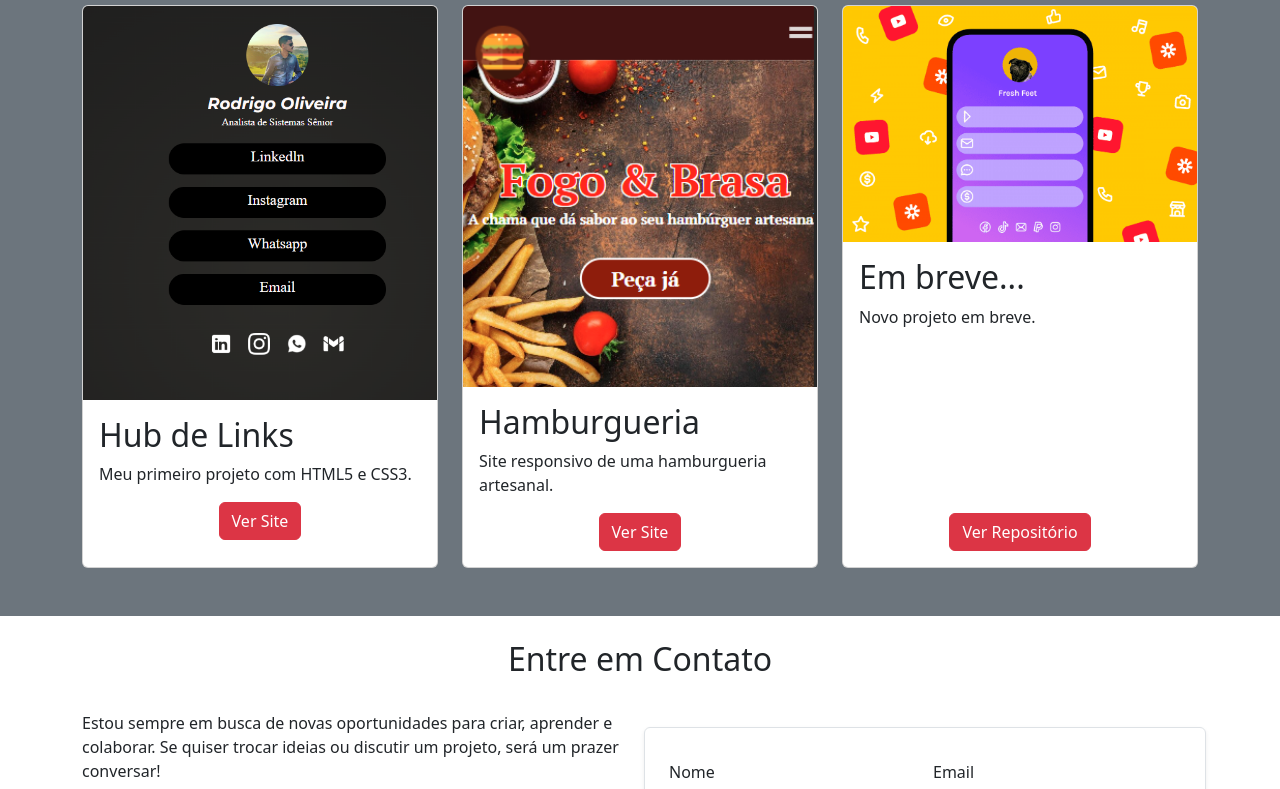
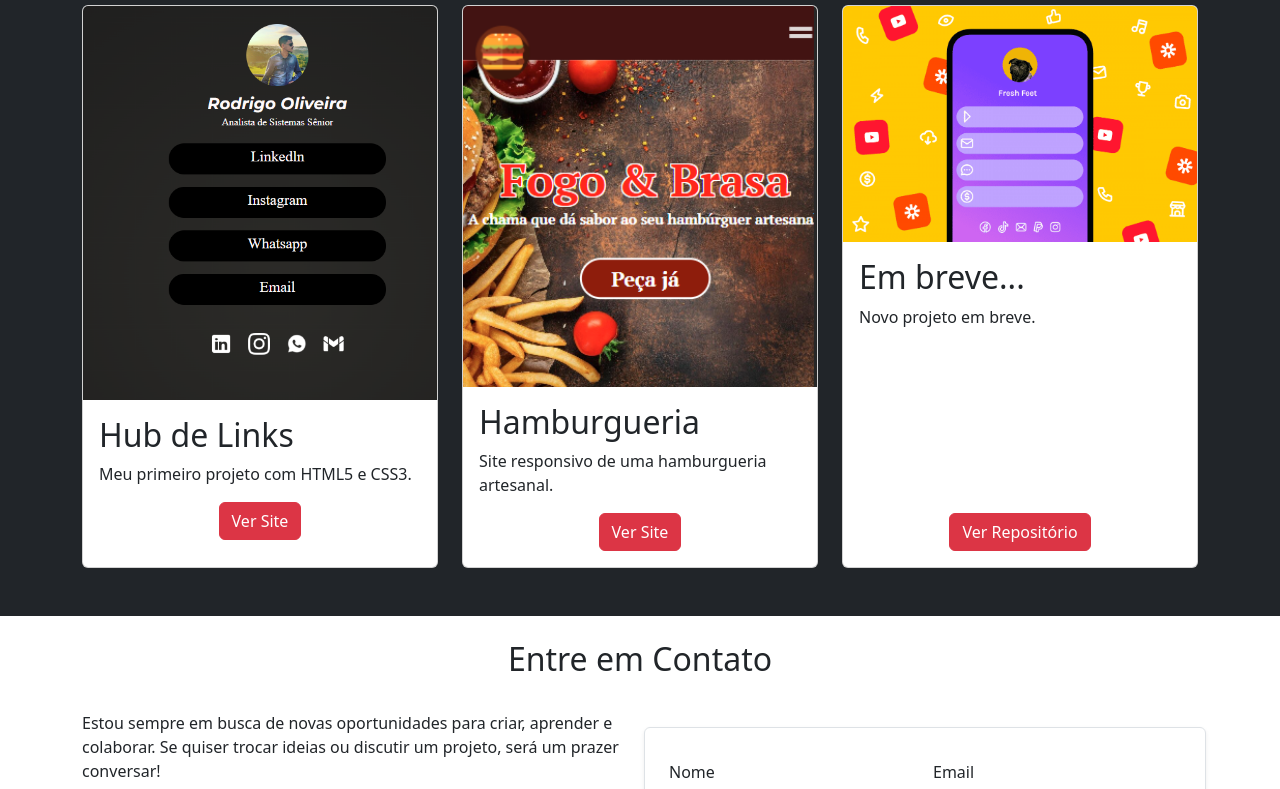
Before and after one commit to lucasoliveira0309/Portf-lio, a plain HTML site: page index.html in a window 1280 px wide. Shown: the part 619-1408 px from the top of the page. Drawn offline with nearby package versions, Linux system fonts and the light colour scheme.

Commit message:
finalização do projeto

```diff
--- a/index.html
+++ b/index.html
@@ -94,7 +94,7 @@
     </main>
 
 
-    <section id="projetos" class="container-fluid py-5 bg-secondary">
+    <section id="projetos" class="container-fluid py-5 bg-dark">
         <div class="container">
             <h1 class="text-center text-white">Meus Projetos</h1>
 
```
